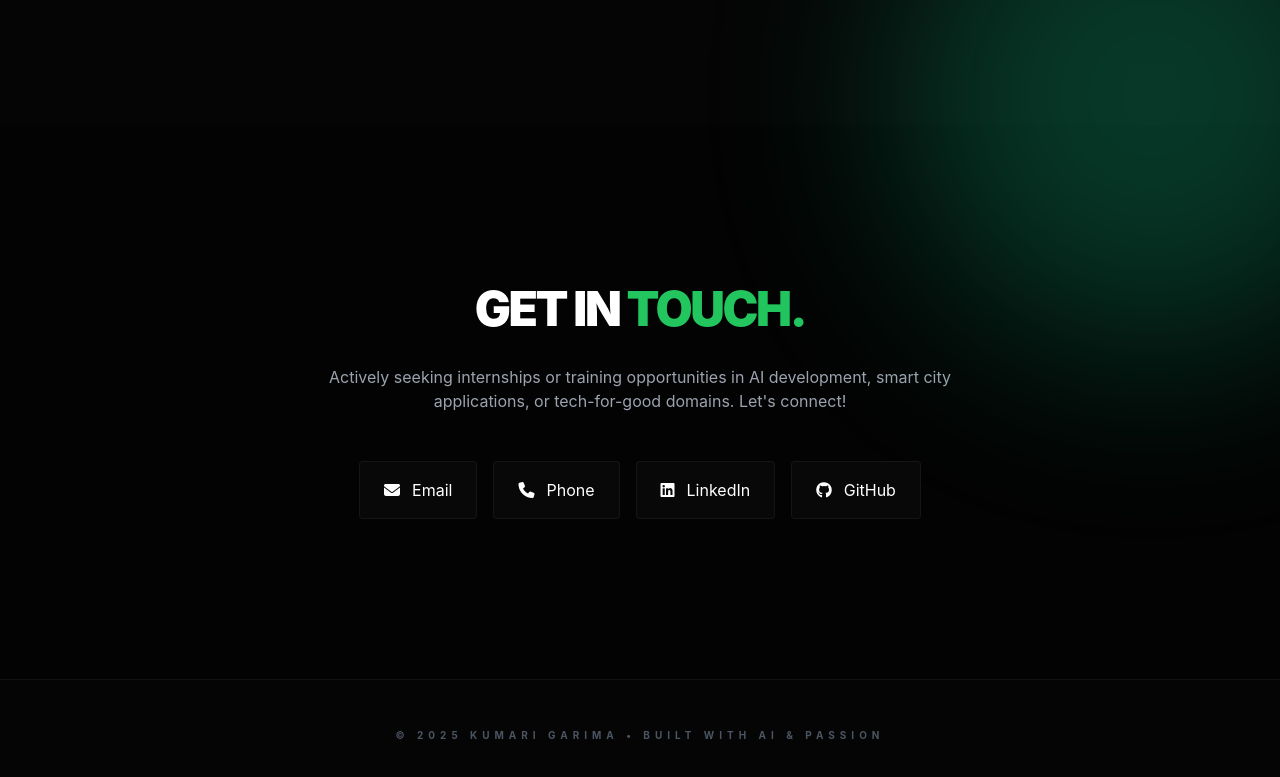
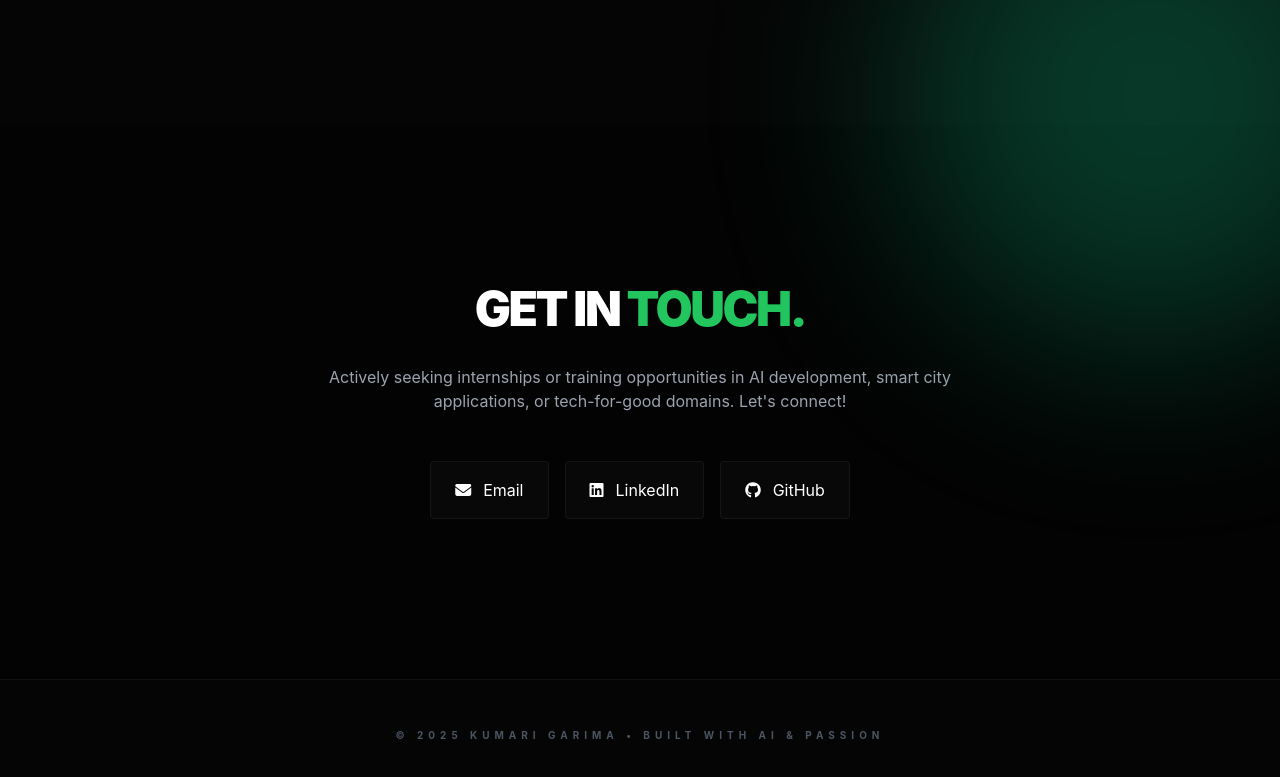
Before and after one commit to kumarigarima09/kumarigarima09.github.io, a plain HTML site: page index.html in a window 1280 px wide. Shown: the part 3600-4377 px from the top of the page. Drawn offline with nearby package versions, Linux system fonts and the light colour scheme.

Commit message:
Update index.html

```diff
--- a/index.html
+++ b/index.html
@@ -331,9 +331,9 @@
                 <a href="mailto:kumari.garima2703@gmail.com" class="px-6 py-4 glass-card rounded hover:text-green-400 transition-colors flex items-center gap-3">
                     <i class="fas fa-envelope"></i> Email
                 </a>
-                <a href="tel:+919650988770" class="px-6 py-4 glass-card rounded hover:text-green-400 transition-colors flex items-center gap-3">
+                <!-- <a href="tel:+919650988770" class="px-6 py-4 glass-card rounded hover:text-green-400 transition-colors flex items-center gap-3">
                     <i class="fas fa-phone"></i> Phone
-                </a>
+                </a> -->
                 <a href="https://linkedin.com/in/kumari-garima-36bbb2286/" target="_blank" class="px-6 py-4 glass-card rounded hover:text-green-400 transition-colors flex items-center gap-3">
                     <i class="fab fa-linkedin"></i> LinkedIn
                 </a>
```
